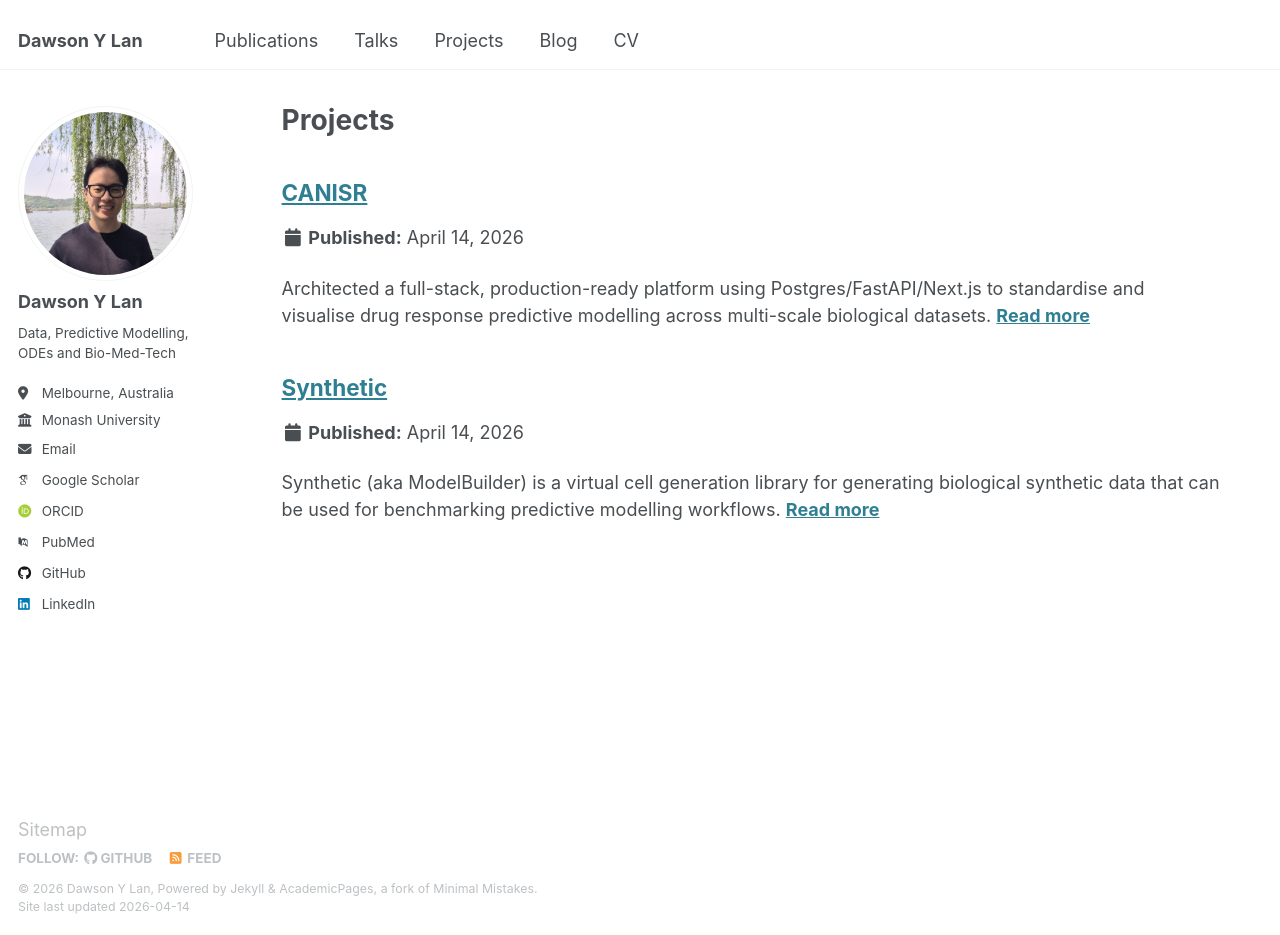
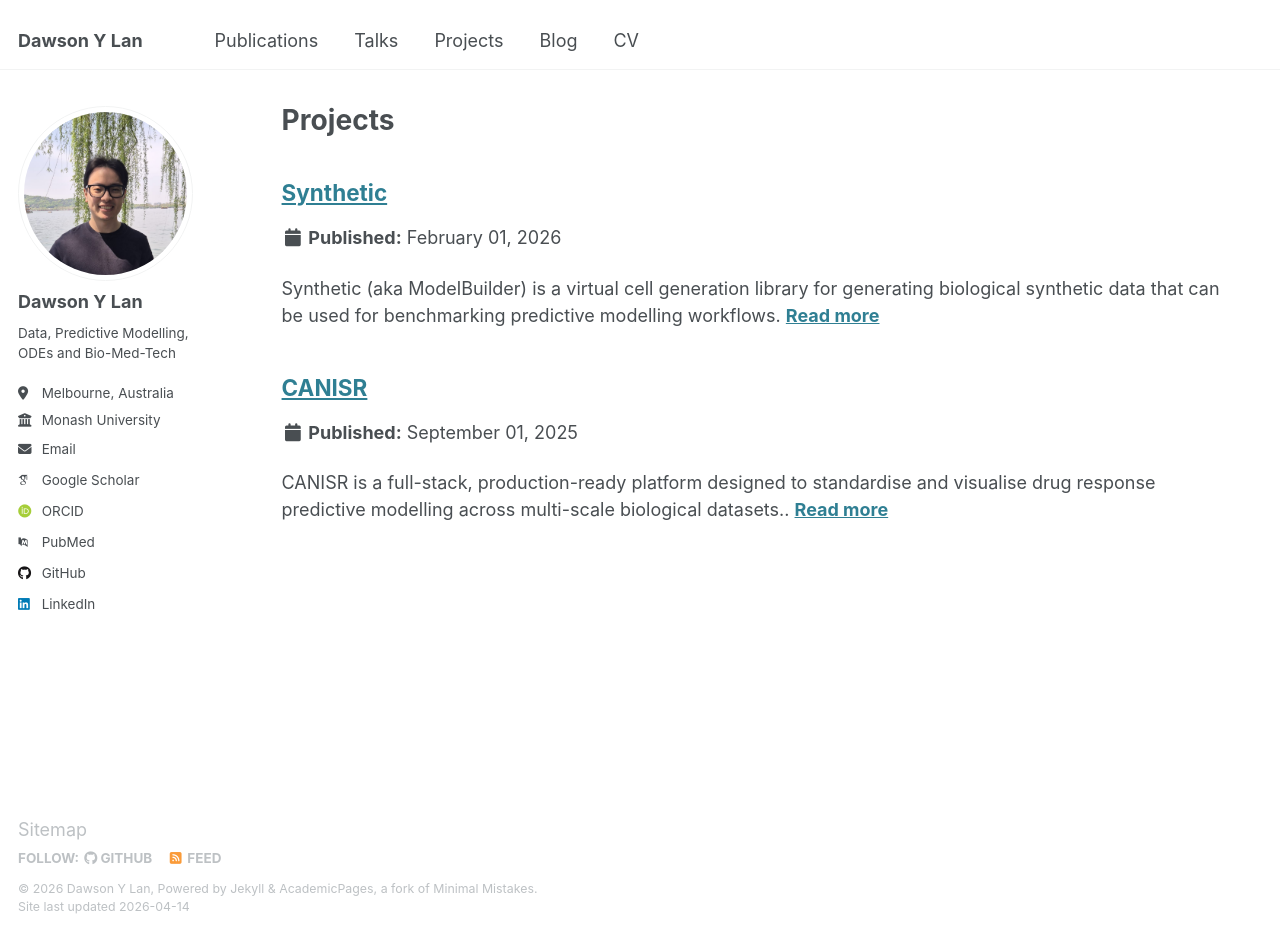
Before and after one commit to AnEvilBurrito/anevilburrito.github.io, a Jekyll site: the page built from _pages/projects.html, in a window 1280 px wide and 935 px high. Built offline with Jekyll 4.4.1, drawn with Linux system fonts in a browser that asks for light colours; some web fonts are replaced.

Commit message:
update: orders portfolio items by date

```diff
--- a/_portfolio/portfolio-1.md
+++ b/_portfolio/portfolio-1.md
@@ -1,5 +1,6 @@
 ---
 title: "Synthetic"
+date: 2026-02-01
 excerpt: "Synthetic (aka ModelBuilder) is a virtual cell generation library for generating biological synthetic data that can be used for benchmarking predictive modelling workflows."
 collection: portfolio
 ---
--- a/_portfolio/portfolio-canisr.md
+++ b/_portfolio/portfolio-canisr.md
@@ -1,6 +1,7 @@
 ---
 title: "CANISR"
-excerpt: "Architected a full-stack, production-ready platform using Postgres/FastAPI/Next.js to standardise and visualise drug response predictive modelling across multi-scale biological datasets."
+date: 2025-09-01
+excerpt: "CANISR is a full-stack, production-ready platform designed to standardise and visualise drug response predictive modelling across multi-scale biological datasets.."
 collection: portfolio
 ---
 
```
